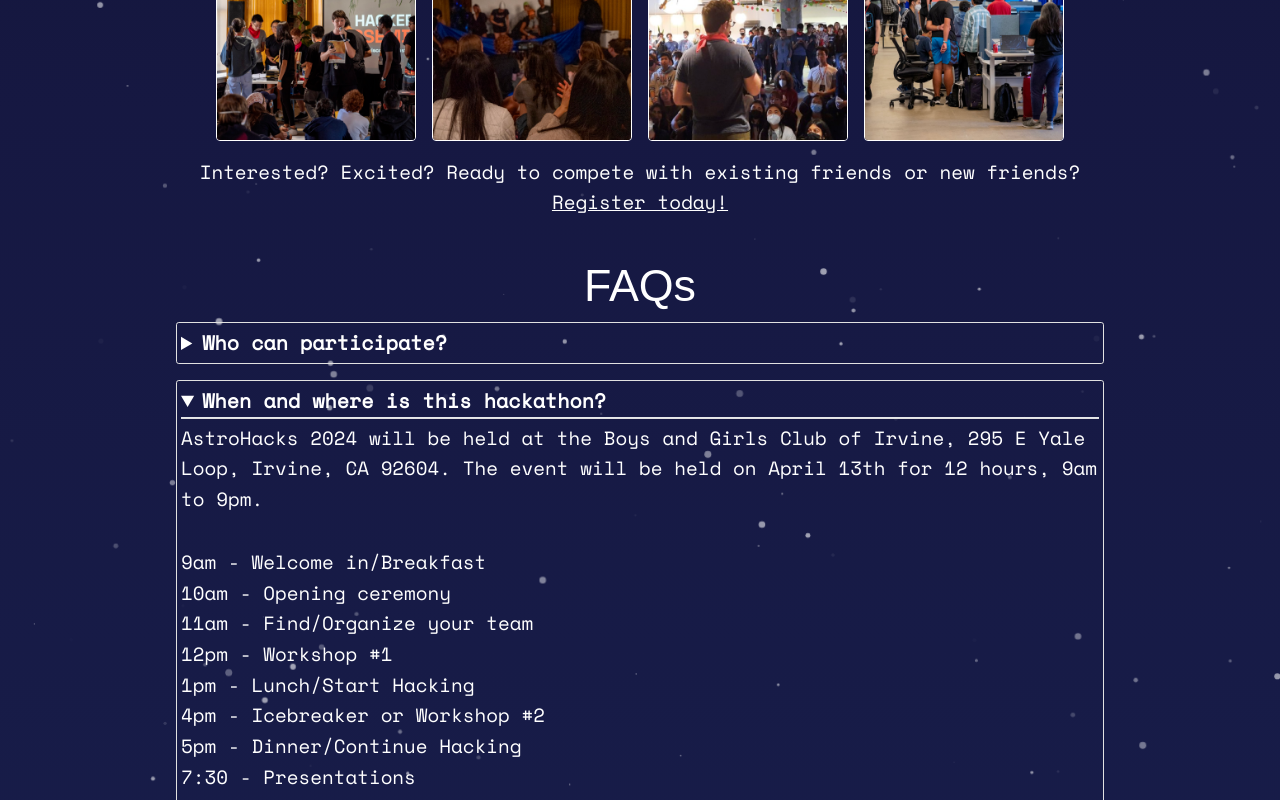
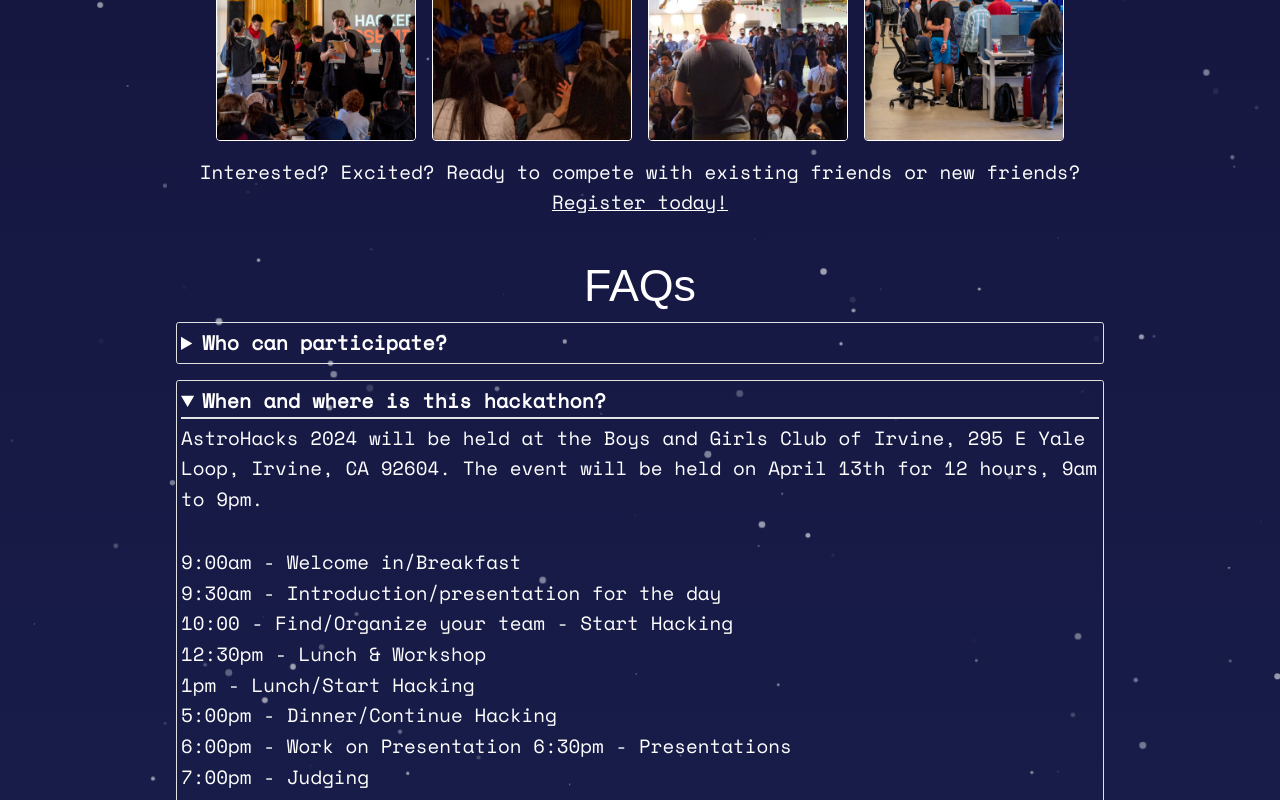
Before and after one commit to kcoderhtml/astrohacks, an Astro site: page / in a window 1280 px wide. Both pictures are taken after a click on the heading "When and where is this hackathon?". Shown: the part 1245-2045 px from the top of the page. Built offline with nearby package versions, Linux system fonts and the light colour scheme; Astro itself is replaced by a stand-in of ours.

Commit message:
chore: update schedule

```diff
--- a/src/pages/index.astro
+++ b/src/pages/index.astro
@@ -68,15 +68,15 @@
 					for 12 hours, 9am to 9pm.
 				</p>
 				<br />
-				<p class="text-left">9am - Welcome in/Breakfast</p>
-				<p class="text-left">10am - Opening ceremony</p>
-				<p class="text-left">11am - Find/Organize your team</p>
-				<p class="text-left">12pm - Workshop #1</p>
+				<p class="text-left">9:00am - Welcome in/Breakfast</p>
+				<p class="text-left">9:30am - Introduction/presentation for the day</p>
+				<p class="text-left">10:00 - Find/Organize your team - Start Hacking</p>
+				<p class="text-left">12:30pm - Lunch & Workshop</p>
 				<p class="text-left">1pm - Lunch/Start Hacking</p>
-				<p class="text-left">4pm - Icebreaker or Workshop #2</p>
-				<p class="text-left">5pm - Dinner/Continue Hacking</p>
-				<p class="text-left">7:30 - Presentations</p>
-				<p class="text-left">8:30 - Closing Ceremony- Finish by 9pm</p>
+				<p class="text-left">5:00pm - Dinner/Continue Hacking</p>
+				<p class="text-left">6:00pm - Work on Presentation 6:30pm - Presentations</p>
+				<p class="text-left">7:00pm - Judging</p>
+				<p class="text-left">7:30 - 8:00pm - CLEANUP</p>
 			</Dropdown>
 
 			<Dropdown
```
